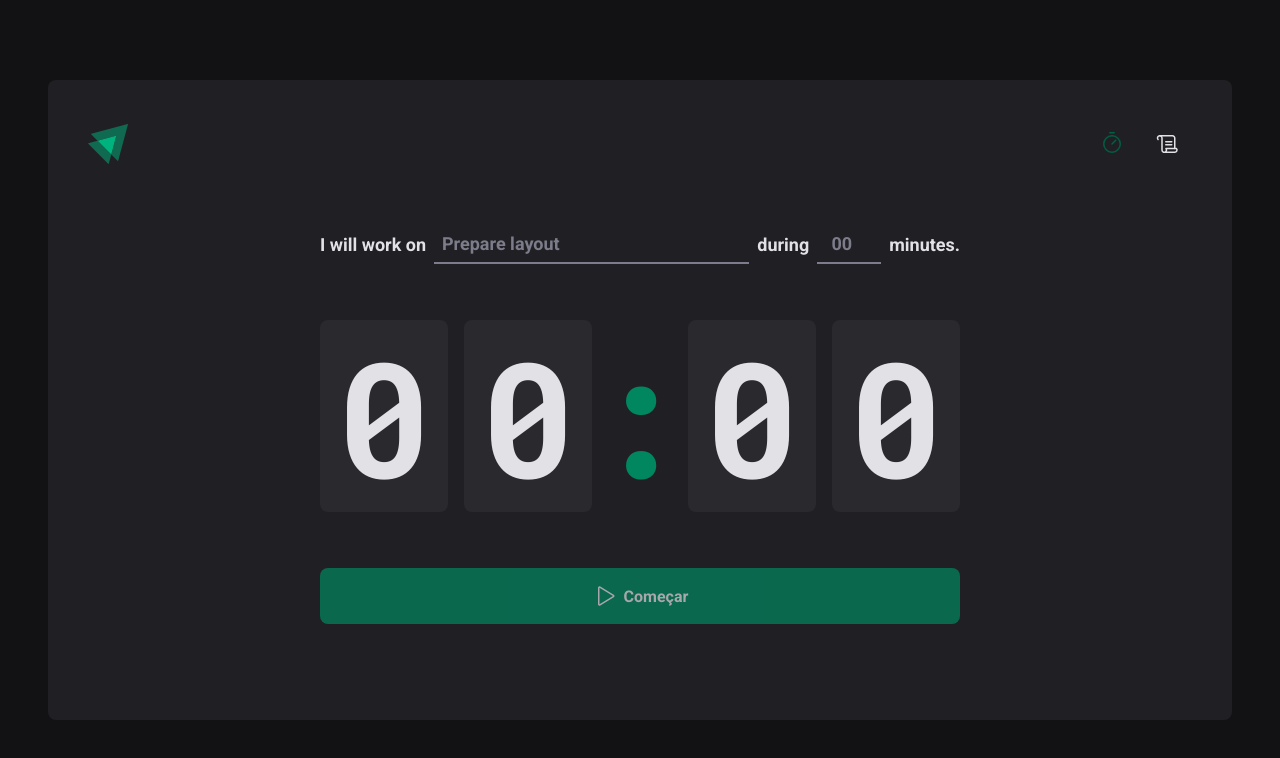
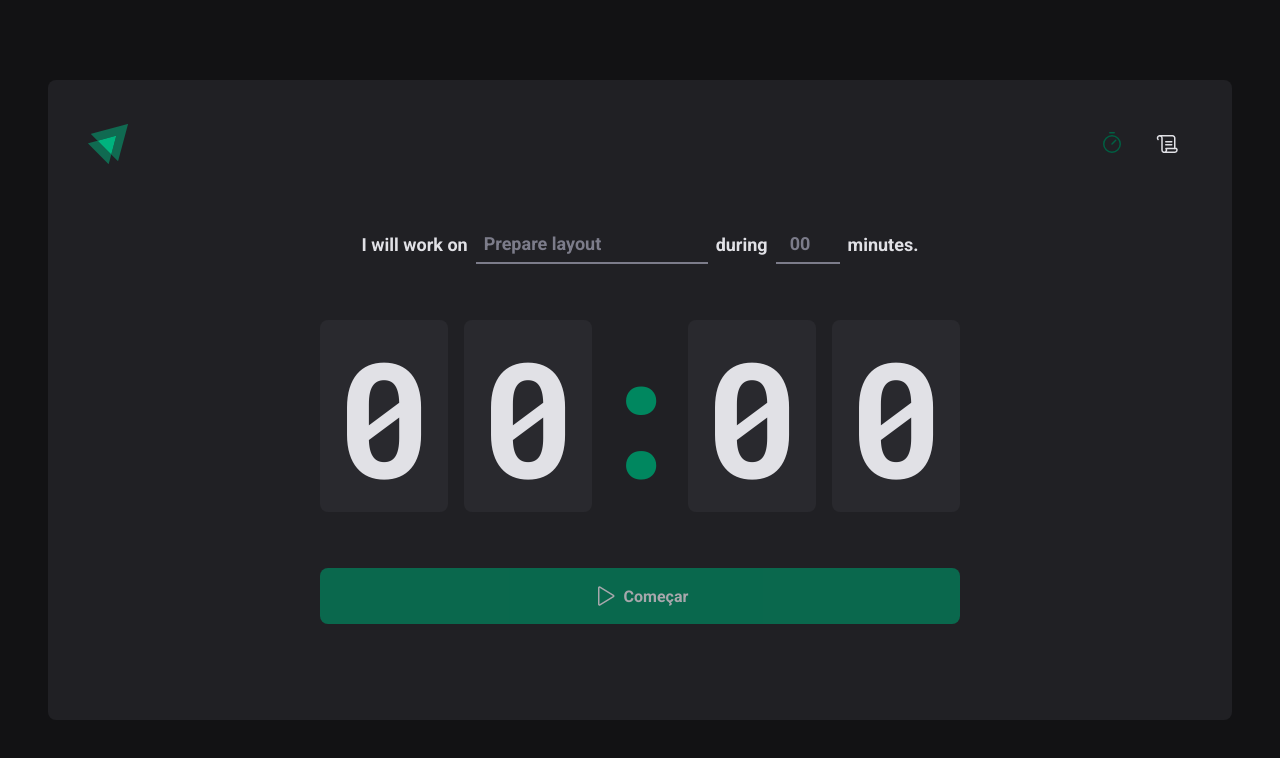
Before and after one commit to ViniOkamoto/ignite-timer, a React (Vite) app: page / in a window 1280 px wide. Shown: the top 758 px of the page. Built offline with nearby package versions, Linux system fonts and the light colour scheme.

Commit message:
feat(Home): add validation

```diff
--- a/package.json
+++ b/package.json
@@ -10,11 +10,14 @@
     "lint": "npx eslint src --ext .ts,.tsx "
   },
   "dependencies": {
+    "@hookform/resolvers": "^2.9.8",
     "phosphor-react": "^1.4.1",
     "react": "^18.2.0",
     "react-dom": "^18.2.0",
+    "react-hook-form": "^7.35.0",
     "react-router-dom": "^6.4.0",
-    "styled-components": "^5.3.5"
+    "styled-components": "^5.3.5",
+    "zod": "^3.19.1"
   },
   "devDependencies": {
     "@rocketseat/eslint-config": "^1.1.3",
--- a/src/components/Button/styles.ts
+++ b/src/components/Button/styles.ts
@@ -26,6 +26,7 @@ export const ButtonContainer = styled.button<ButtonProps>`
   color: ${(props) => props.theme['gray-100']};
   font-weight: bold;
   cursor: pointer;
+  transition: 0.5s opacity, 0.2s background;
 
   &:disabled {
     opacity: 0.7;
--- a/src/layouts/default-layout/index.tsx
+++ b/src/layouts/default-layout/index.tsx
@@ -6,8 +6,10 @@ interface DefaultLayoutProps {}
 export default function DefaultLayout(props: DefaultLayoutProps) {
   return (
     <LayoutContainer>
-      <Header />
-      <Outlet />
+      <div className="wrapper">
+        <Header />
+        <Outlet />
+      </div>
     </LayoutContainer>
   )
 }
--- a/src/layouts/default-layout/styles.ts
+++ b/src/layouts/default-layout/styles.ts
@@ -1,6 +1,8 @@
 import styled from 'styled-components'
 
 export const LayoutContainer = styled.div`
+  padding: 0 2rem;
+  .wrapper {
     max-width: 74rem;
     height: calc(100vh - 10rem);
     margin: 5rem auto;
@@ -10,4 +12,5 @@ export const LayoutContainer = styled.div`
     flex-direction: column;
 
     background: ${(props) => props.theme['gray-800']};
+  }
 `
--- a/src/pages/home/index.tsx
+++ b/src/pages/home/index.tsx
@@ -1,3 +1,7 @@
+import { useForm } from 'react-hook-form'
+import { zodResolver } from '@hookform/resolvers/zod'
+import * as zod from 'zod'
+
 import { Play } from 'phosphor-react'
 import { Button } from '../../components/Button'
 import {
@@ -9,10 +13,29 @@ import {
   TaskInput,
 } from './styles'
 
+const newCycleFormValidationSchema = zod.object({
+  taskName: zod.string().min(1, 'Please type the task name'),
+  taskDuration: zod
+    .number()
+    .min(5, 'The task duration in minutes must be more than 5 minutes')
+    .max(60, 'The task duration in minutes must be less than 60 minutes'),
+})
+
 export default function HomePage() {
+  const { register, handleSubmit, watch } = useForm({
+    resolver: zodResolver(newCycleFormValidationSchema),
+  })
+  function handleCreateNewCycle(data: any) {
+    console.log(data)
+  }
+
+  const taskName = watch('task-name')
+  const taskDuration = watch('task-duration')
+  const formIsValid = !taskName || !taskDuration
+
   return (
     <HomeContainer>
-      <form action="">
+      <form action="" onSubmit={handleSubmit(handleCreateNewCycle)}>
         <FormContainer>
           <label htmlFor="task-name">I will work on</label>
           <TaskInput
@@ -20,6 +43,7 @@ export default function HomePage() {
             list="task-suggestions"
             placeholder="Prepare layout"
             type="text"
+            {...register('task-name')}
           />
           <datalist id="task-suggestions">
             <option value="P1" />
@@ -33,7 +57,9 @@ export default function HomePage() {
             placeholder="00"
             type="number"
             step={5}
+            min={5}
             max={60}
+            {...register('task-duration', { valueAsNumber: true })}
           />
           <span>minutes.</span>
         </FormContainer>
@@ -46,7 +72,7 @@ export default function HomePage() {
         </CountdownContainer>
         <Button
           text="Começar"
-          disabled
+          disabled={formIsValid}
           icon={<Play size={24} />}
           variant="primary"
         />
--- a/src/pages/home/styles.ts
+++ b/src/pages/home/styles.ts
@@ -15,7 +15,7 @@ export const HomeContainer = styled.main`
   }
 `
 export const FormContainer = styled.div`
-  width: 100%;
+  flex: 1;
   display: flex;
   align-items: center;
   justify-content: center;
@@ -34,6 +34,7 @@ const BaseInput = styled.input`
   font-size: 1.125rem;
   padding: 0 0.5rem;
   color: ${(props) => props.theme['gray-100']};
+  transition: 0.5s border-color;
 
   &:focus {
     box-shadow: none;
@@ -62,7 +63,6 @@ export const CountdownContainer = styled.div`
   font-size: 10rem;
   line-height: 8rem;
   color: ${(props) => props.theme['gray-100']};
-
   display: flex;
   gap: 1rem;
 
```
Also changed, not shown: 1 other file (tests, documents, lock files or other folders). Lines whose indentation alone changed are shown as unchanged.
